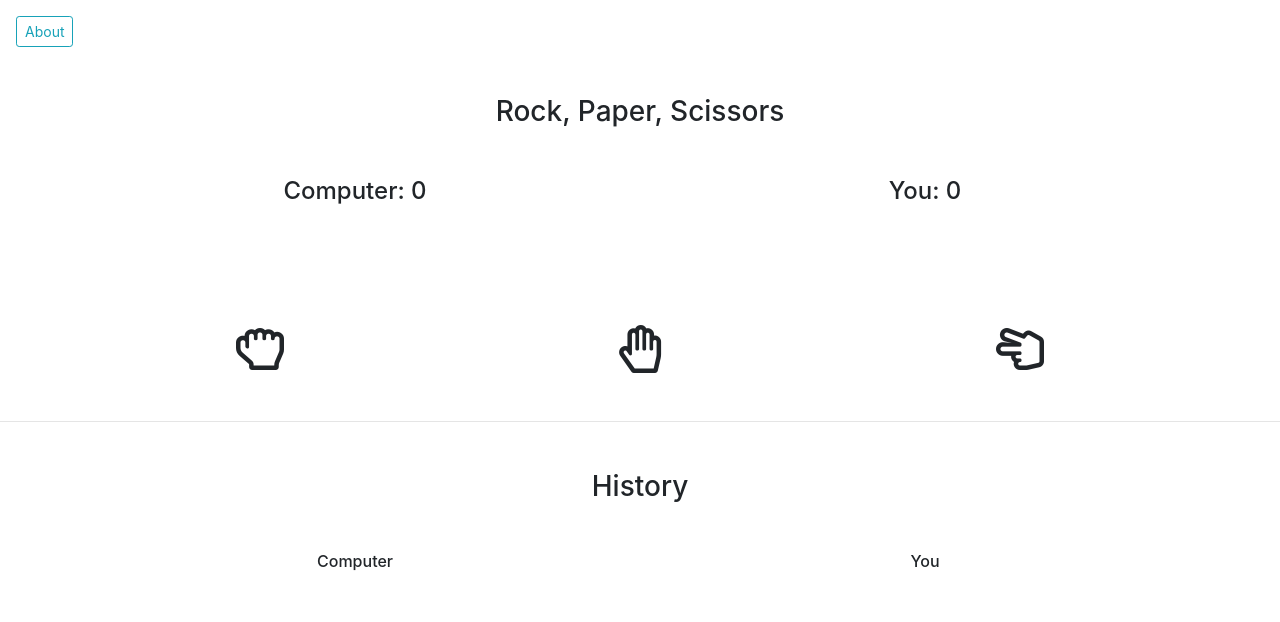
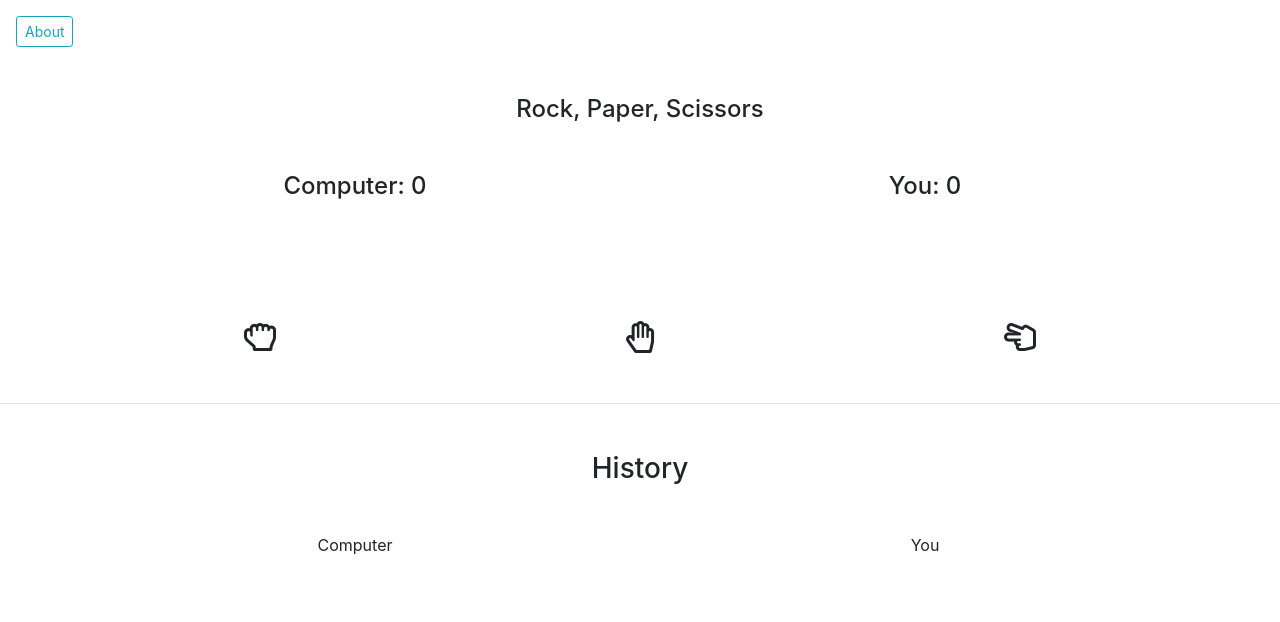
Before and after one commit to codingislove7/rock-paper-scissors, a plain HTML site: page index.html in a window 1280 px wide. Drawn offline with nearby package versions, Linux system fonts and the light colour scheme.

Commit message:
update some style again

```diff
--- a/index.html
+++ b/index.html
@@ -48,8 +48,8 @@
   </div>
 </div>
     <!-- Header -->
-    <h3 class="text-center my-5">Rock, Paper, Scissors</h3>
-    <div class="message"></div>
+    <h3 class="text-center h4 my-5">Rock, Paper, Scissors</h3>
+
     <!-- SUM OF RESULTS  -->
     <div class="container text-center my-5">
         <div class="row ">
@@ -75,17 +75,18 @@
             </div>
         </div>
     </div>
+    <div class="message"></div>
     <hr class="my-5">
     <h3 class="text-center">History</h3>
     <div class="container text-center my-5">
         <div class="row text-center ">
-            <div class="col h6">
+            <div class="col ">
                 Computer
                 <ul class="computerHistory mt-5">
 
                 </ul>
             </div>
-            <div class="col h6">
+            <div class="col ">
                 You
                 <ul class="playerHistory mt-5">
 
--- a/style.css
+++ b/style.css
@@ -1,26 +1,26 @@
 .rock{
-   font-size: 3rem;
+   font-size: 2rem;
    transition: 0.3s;
 }
 .rock:hover{
-    font-size: 6rem;
+    font-size: 5rem;
     cursor: pointer;
 
 }
 .paper{
-    font-size: 3rem;
+    font-size: 2rem;
     transition: 0.3s;
  }
  .paper:hover{
-    font-size: 6rem;
+    font-size: 5rem;
     cursor: pointer;
 }
  .scissors{
-    font-size: 3rem;
+    font-size: 2rem;
     transition: 0.3s;
  }
  .scissors:hover{
-    font-size: 6rem;
+    font-size: 5rem;
     cursor: pointer;
 }
 ul {
```
